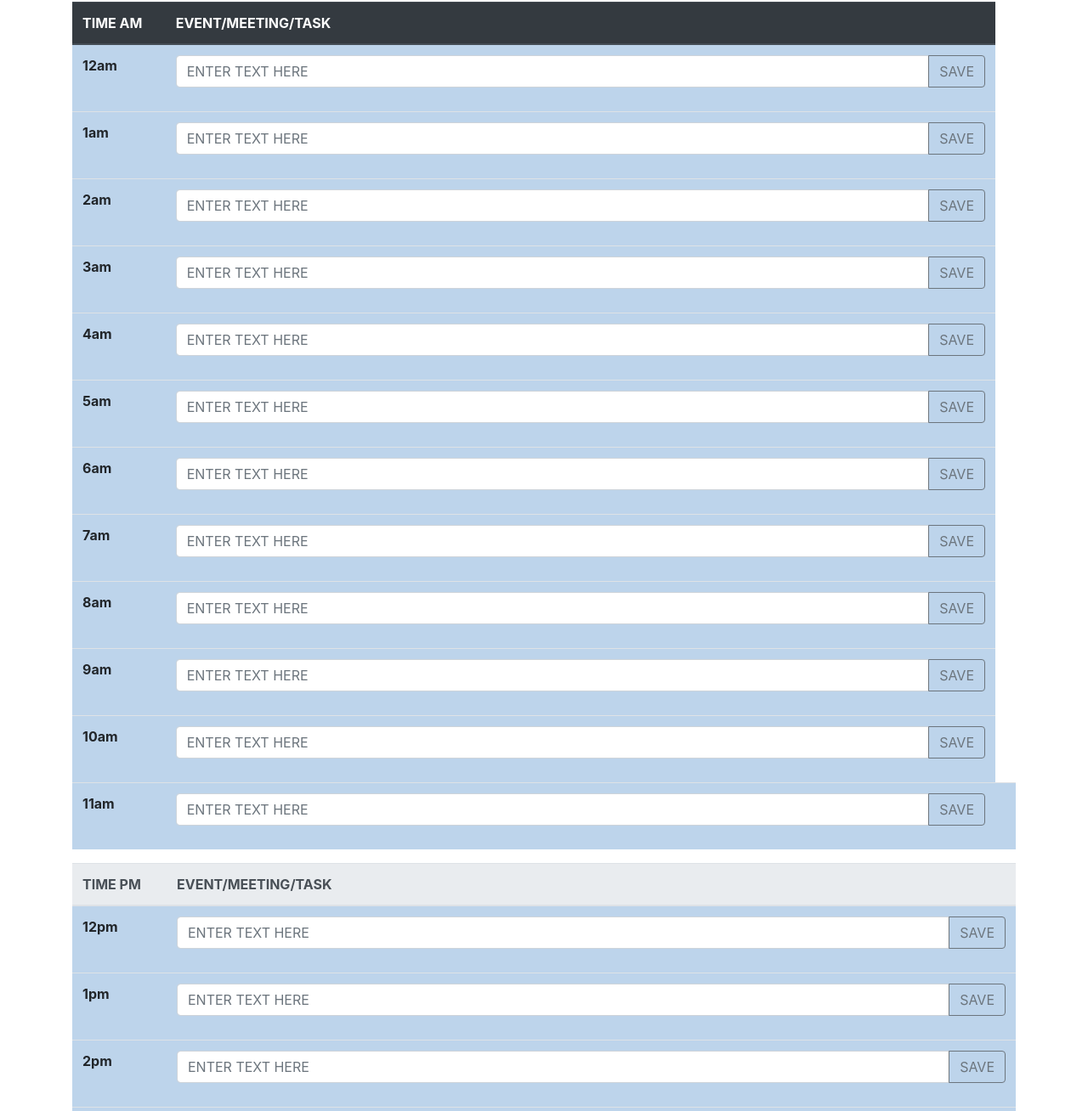
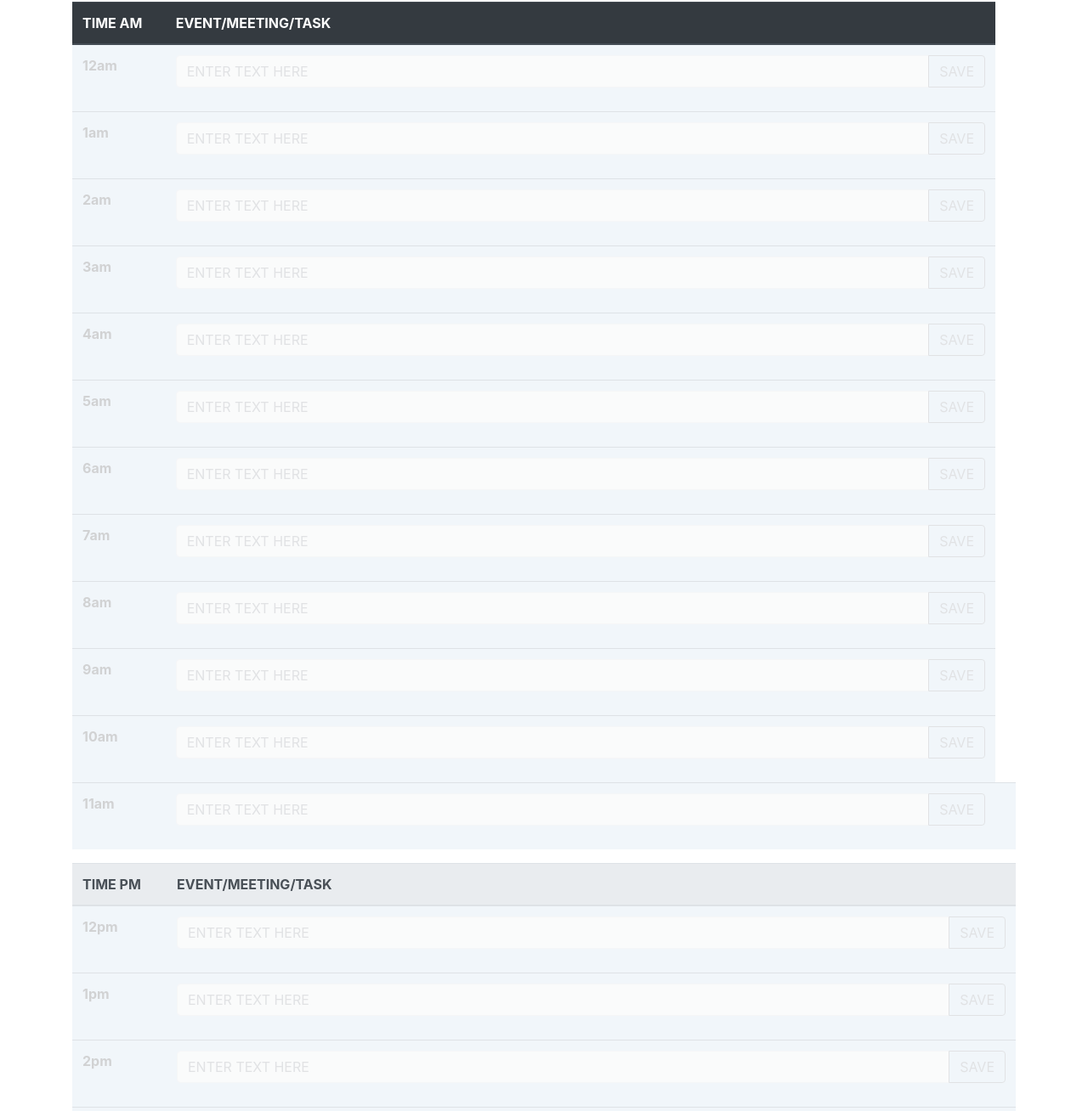
Before and after one commit to goodbyetonto/Scheduler-App, a plain HTML site: page index.html in a window 1280 px wide. Shown: the part 352-1660 px from the top of the page at 85% size. Drawn offline with nearby package versions, Linux system fonts and the light colour scheme.

Commit message:
I am using a attr (opacity) change for hours from 12am to 1 hour prior to the current time, and an attr (read only)change for the same hour blocks, to keep users from updating content in the past.

```diff
--- a/index.html
+++ b/index.html
@@ -26,7 +26,7 @@
               </tr>
             </thead>
             <tbody>
-              <tr class="hourBlock">
+              <tr class="hourBlock 0">
                 <th scope="row" class="time">12am</th>
                 <td>
                     <div class="input-group mb-3">
@@ -37,7 +37,7 @@
                     </div>
                 </td>
               </tr>
-              <tr class="hourBlock">
+              <tr class="hourBlock 1">
                 <th scope="row" class="time">1am</th>
                 <td>
                     <div class="input-group mb-3">
@@ -48,7 +48,7 @@
                     </div>
                 </td>
               </tr>
-              <tr class="hourBlock">
+              <tr class="hourBlock 2">
                 <th scope="row" class="time">2am</th>
                 <td>
                     <div class="input-group mb-3">
@@ -59,7 +59,7 @@
                     </div>
                 </td>
               </tr>
-              <tr class="hourBlock">
+              <tr class="hourBlock 3">
                 <th scope="row" class="time">3am</th>
                 <td>
                     <div class="input-group mb-3">
@@ -70,7 +70,7 @@
                     </div>
                 </td>
               </tr>
-              <tr class="hourBlock">
+              <tr class="hourBlock 4">
                 <th scope="row" class="time">4am</th>
                 <td>
                     <div class="input-group mb-3">
@@ -81,7 +81,7 @@
                     </div>
                 </td>
               </tr>
-              <tr class="hourBlock">
+              <tr class="hourBlock 5">
                 <th scope="row" class="time">5am</th>
                 <td>
                     <div class="input-group mb-3">
@@ -92,7 +92,7 @@
                     </div>
                 </td>
               </tr>
-              <tr class="hourBlock">
+              <tr class="hourBlock 6">
                 <th scope="row" class="time">6am</th>
                 <td>
                     <div class="input-group mb-3">
@@ -103,7 +103,7 @@
                     </div>
                 </td>
               </tr>
-              <tr class="hourBlock">
+              <tr class="hourBlock 7">
                 <th scope="row" class="time">7am</th>
                 <td>
                     <div class="input-group mb-3">
@@ -114,7 +114,7 @@
                     </div>
                 </td>
               </tr>
-              <tr class="hourBlock">
+              <tr class="hourBlock 8">
                 <th scope="row" class="time">8am</th>
                 <td>
                     <div class="input-group mb-3">
@@ -125,7 +125,7 @@
                     </div>
                 </td>
               </tr>
-              <tr class="hourBlock">
+              <tr class="hourBlock 9">
                 <th scope="row" class="time">9am</th>
                 <td>
                     <div class="input-group mb-3">
@@ -136,7 +136,7 @@
                     </div>
                 </td>
               </tr>
-              <tr class="hourBlock">
+              <tr class="hourBlock 10">
                 <th scope="row" class="time">10am</th>
                 <td>
                     <div class="input-group mb-3">
@@ -147,7 +147,7 @@
                     </div>
                 </td>
               </tr>
-              <tr class="hourBlock">
+              <tr class="hourBlock 11">
                 <th scope="row" class="time">11am</th>
                 <td>
                     <div class="input-group mb-3">
@@ -171,7 +171,7 @@
               </tr>
             </thead>
             <tbody>
-              <tr class="hourBlock">
+              <tr class="hourBlock 12">
                 <th scope="row" class="time">12pm</th>
                 <td>
                     <div class="input-group mb-3">
@@ -182,7 +182,7 @@
                     </div>
                 </td>
               </tr>
-              <tr class="hourBlock">
+              <tr class="hourBlock 13">
                 <th scope="row" class="time">1pm</th>
                 <td>
                     <div class="input-group mb-3">
@@ -193,7 +193,7 @@
                     </div>
                 </td>
               </tr>
-              <tr class="hourBlock" value="14">
+              <tr class="hourBlock 14">
                 <th scope="row" class="time">2pm</th>
                 <td>
                     <div class="input-group mb-3">
@@ -204,7 +204,7 @@
                     </div>
                 </td>
               </tr>
-              <tr class="hourBlock" value="15">
+              <tr class="hourBlock 15">
                 <th scope="row" class="time">3pm</th>
                 <td>
                     <div class="input-group mb-3">
@@ -215,7 +215,7 @@
                     </div>
                 </td>
               </tr>
-              <tr class="hourBlock" value="16">
+              <tr class="hourBlock 16">
                 <th scope="row" class="time">4pm</th>
                 <td>
                     <div class="input-group mb-3">
@@ -226,7 +226,7 @@
                     </div>
                 </td>
               </tr>
-              <tr class="hourBlock" value="17">
+              <tr class="hourBlock 17">
                 <th scope="row" class="time">5pm</th>
                 <td>
                     <div class="input-group mb-3">
@@ -237,7 +237,7 @@
                     </div>
                 </td>
               </tr>
-              <tr class="hourBlock" value="18">
+              <tr class="hourBlock 18">
                 <th scope="row" class="time">6pm</th>
                 <td>
                     <div class="input-group mb-3">
@@ -248,7 +248,7 @@
                     </div>
                 </td>
               </tr>
-              <tr class="hourBlock" value="19">
+              <tr class="hourBlock 19">
                 <th scope="row" class="time">7pm</th>
                 <td>
                     <div class="input-group mb-3">
@@ -259,7 +259,7 @@
                     </div>
                 </td>
               </tr>
-              <tr class="hourBlock" value="20">
+              <tr class="hourBlock 20">
                 <th scope="row" class="time">8pm</th>
                 <td>
                     <div class="input-group mb-3">
@@ -270,7 +270,7 @@
                     </div>
                 </td>
               </tr>
-              <tr class="hourBlock" value="21">
+              <tr class="hourBlock 21">
                 <th scope="row" class="time">9pm</th>
                 <td>
                     <div class="input-group mb-3">
@@ -281,7 +281,7 @@
                     </div>
                 </td>
               </tr>
-              <tr class="hourBlock" value="22">
+              <tr class="hourBlock 22">
                 <th scope="row" class="time">10pm</th>
                 <td>
                     <div class="input-group mb-3">
@@ -292,7 +292,7 @@
                     </div>
                 </td>
               </tr>
-              <tr class="hourBlock" value="23">
+              <tr class="hourBlock 23">
                 <th scope="row" class="time">11pm</th>
                 <td>
                     <div class="input-group mb-3">
--- a/script.js
+++ b/script.js
@@ -1,7 +1,4 @@
 $(document).ready(function () {
-
-    // Create variable to hold the hour value (0 - 23) of the current time, as an integer
-    var currentHour = parseInt(moment().hours());
 
     // Create variable to save the value of the class .btn
     const saveBtn = $(".btn");
@@ -9,9 +6,25 @@ $(document).ready(function () {
     // Create variable to save the value of the class .form-control
     var idArray = [];
 
+
     $('.form-control').each(function () {
         idArray.push(parseInt(this.id));
     });
+
+    function pastPres(currentHour) {
+
+        // Create variable to hold the hour value (0 - 23) of the current time, as an integer
+        var currentHour = parseInt(moment().hours());
+
+        // Create new array from 0 to currentHour (exlusive)
+        var past = idArray.slice(0, currentHour);
+
+        // for each 'hour' in array, change the class for each .0 through .23 classes peretaining to the hour divs
+        for (hour of past) {
+            $(`.${hour}`).css("opacity", ".2");
+            $(`#${hour}`).attr("readonly", true);
+        }
+    };
 
     // Define timer function
     function timer() {
@@ -24,6 +37,7 @@ $(document).ready(function () {
 
     // Call Timer function
     timer();
+    pastPres();
 
     // Get each ToDo item from local storage and place back in respective form fields with class .form-control
     for (i of idArray) {
@@ -41,7 +55,6 @@ $(document).ready(function () {
         // Prevent default behavior after click so as not to clear the form text
         event.preventDefault();
 
-
         // Loop through each div element with the class txtField
         for (i of idArray) {
 
@@ -50,13 +63,6 @@ $(document).ready(function () {
 
             // Store in local memory the text that is input into the txtField div
             localStorage.setItem(`ToDo ${i}`, currentID.val());
-
         }
-
-
     });
-
-    // if($(this).is(":empty")){
-    //     $(this).css("background", "yellow");
-    // }
 })
--- a/style.css
+++ b/style.css
@@ -11,9 +11,10 @@
 
 }
 
-.pasTime {
+/* .pasTime {
     background: hotpink;
-}
+    opacity: .2;
+} */
 
 .time {
 padding-top: 30px;
```
